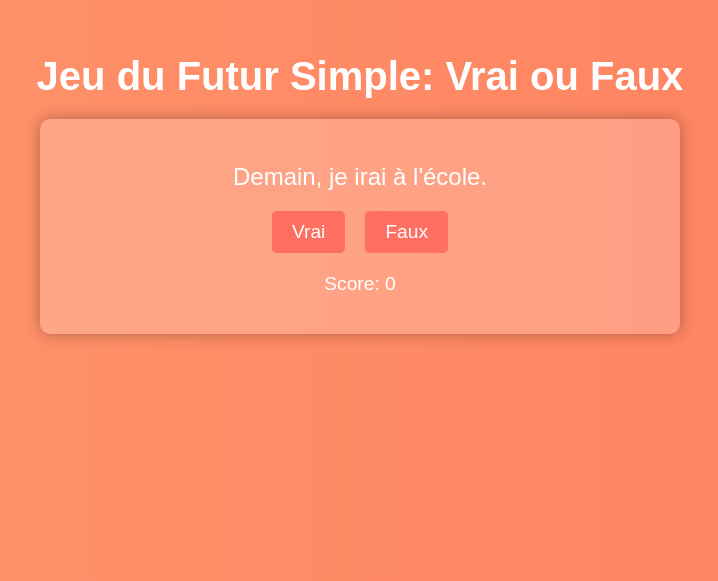
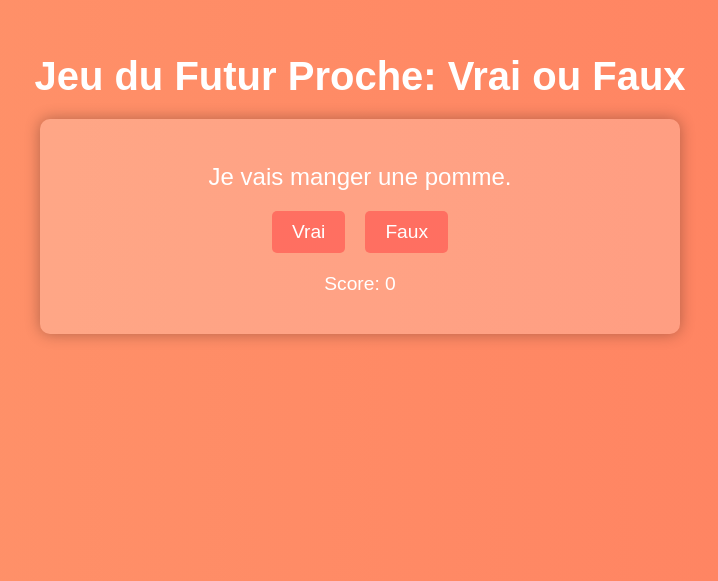
Before and after one commit to mohamedsabergomaa/futuremosaber, a plain HTML site: page index.html in a window 1280 px wide. Shown: the part 219-800 px from the top of the page, without its empty margins (280-998 px from the left). Drawn offline with Linux system fonts and the light colour scheme.

Commit message:
index.html

```diff
--- a/index.html
+++ b/index.html
@@ -3,7 +3,7 @@
 <head>
     <meta charset="UTF-8">
     <meta name="viewport" content="width=device-width, initial-scale=1.0">
-    <title>Jeu du Futur Simple: Vrai ou Faux</title>
+    <title>Jeu du Futur Proche: Vrai ou Faux</title>
     <style>
         /* General Styles */
         body {
@@ -91,7 +91,7 @@
     </style>
 </head>
 <body>
-    <h1>Jeu du Futur Simple: Vrai ou Faux</h1>
+    <h1>Jeu du Futur Proche: Vrai ou Faux</h1>
     <div class="question-box">
         <p class="question" id="question">Cliquez sur le bouton pour commencer le jeu!</p>
         <div class="options">
@@ -103,23 +103,23 @@
     </div>
 
     <script>
-        // Questions for the game
+        // Futur Proche Questions
         const questions = [
-            { question: "Demain, je irai à l'école.", isCorrect: true },
-            { question: "Nous serons en vacances bientôt.", isCorrect: true },
-            { question: "Elle fait ses devoirs demain.", isCorrect: false },
-            { question: "Ils auront une voiture l'année prochaine.", isCorrect: true },
-            { question: "Vous pouvez venir à la fête.", isCorrect: false },
-            { question: "Nous saurons la réponse bientôt.", isCorrect: true },
-            { question: "Je vois mes amis ce weekend.", isCorrect: false },
-            { question: "Tu enverras une lettre demain.", isCorrect: true },
-            { question: "Ils viendront chez nous après-demain.", isCorrect: true },
-            { question: "Nous mangeons au restaurant ce soir.", isCorrect: false },
-            { question: "Je prendrai le train demain matin.", isCorrect: true },
-            { question: "Vous lirez ce livre bientôt.", isCorrect: true },
-            { question: "Elle dormira tôt ce soir.", isCorrect: true },
-            { question: "Nous partirons en voyage demain.", isCorrect: true },
-            { question: "Ils achètent une maison l'année prochaine.", isCorrect: false }
+            { question: "Je vais manger une pomme.", isCorrect: true },
+            { question: "Nous allons partir demain.", isCorrect: true },
+            { question: "Elle va chanté une chanson.", isCorrect: false },
+            { question: "Ils vont aller à la plage.", isCorrect: true },
+            { question: "Vous allez finir vos devoirs.", isCorrect: true },
+            { question: "Nous allons regardons un film.", isCorrect: false },
+            { question: "Je vais aller au marché.", isCorrect: true },
+            { question: "Tu vas étudier ce soir.", isCorrect: true },
+            { question: "Ils vont mangent au restaurant.", isCorrect: false },
+            { question: "Elle va danser demain soir.", isCorrect: true },
+            { question: "Nous allons prendre le train.", isCorrect: true },
+            { question: "Je vais écrire un livre.", isCorrect: true },
+            { question: "Vous allez regardez la télé.", isCorrect: false },
+            { question: "Ils vont jouent au football.", isCorrect: false },
+            { question: "Tu vas voyager en France.", isCorrect: true }
         ];
 
         let currentQuestionIndex = 0;
```
